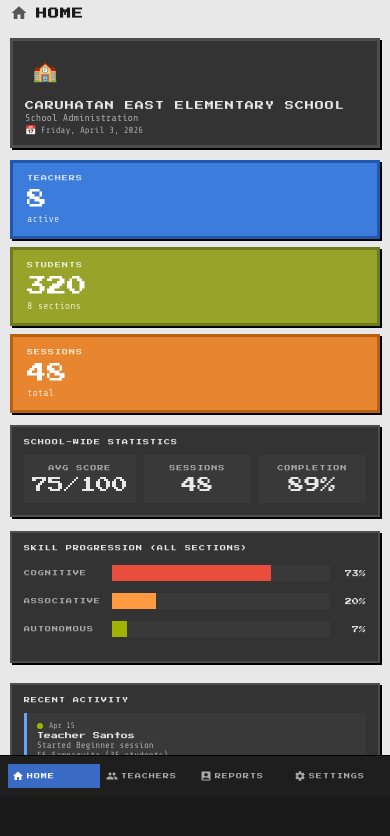
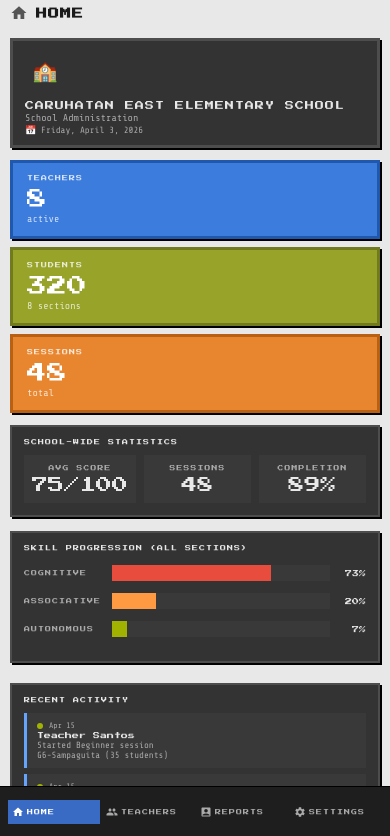
Before and after one commit to pittyu89/Ready-Set-Bag, a plain HTML site: page index.html in a window 390 px wide. Shown: the part 48-884 px from the top of the page. Before the commit the page ends 844 px from the top, so only its background shows below. Drawn offline with nearby package versions, Linux system fonts and the light colour scheme.

Commit message:
Update style and logic

```diff
--- a/styles.css
+++ b/styles.css
@@ -915,19 +915,25 @@
 
     /* LAYOUT - HIDE SIDEBAR */
     .layout {
-      flex-direction: column-reverse;
+      flex-direction: column;
+      min-height: 100vh;
     }
     .sidebar {
       width: 100%;
       height: auto;
+      min-height: 50px;
       flex-direction: row;
       border-right: none;
       border-top: 1px solid #000;
+      border-bottom: none;
       padding: 8px;
       overflow: visible;
-      display: flex;
+      display: flex !important;
       align-items: center;
       gap: 4px;
+      order: 999;
+      flex-shrink: 0;
+      background: var(--sidebar-bg);
     }
     .sidebar-user {
       display: none;
```
